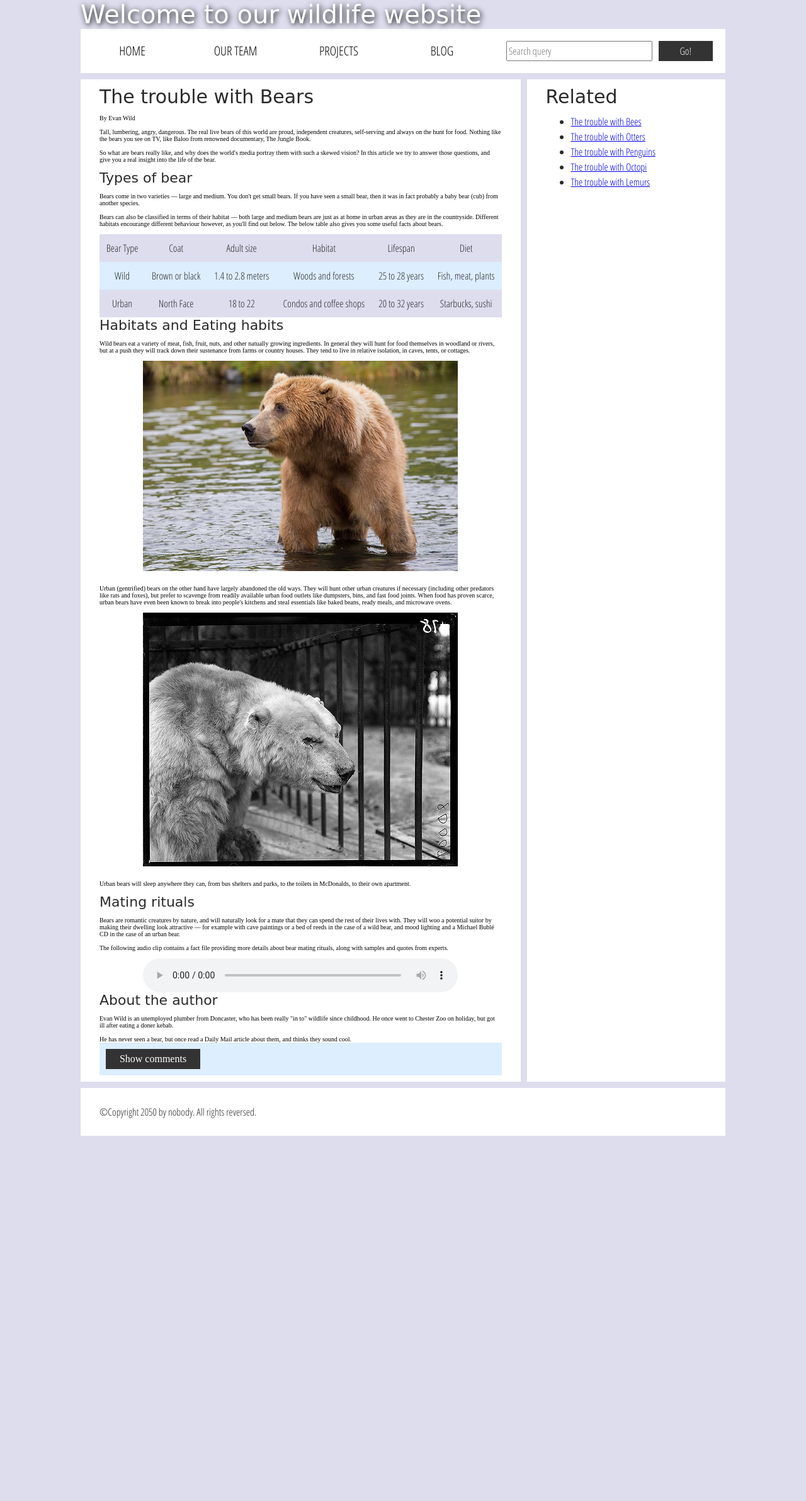
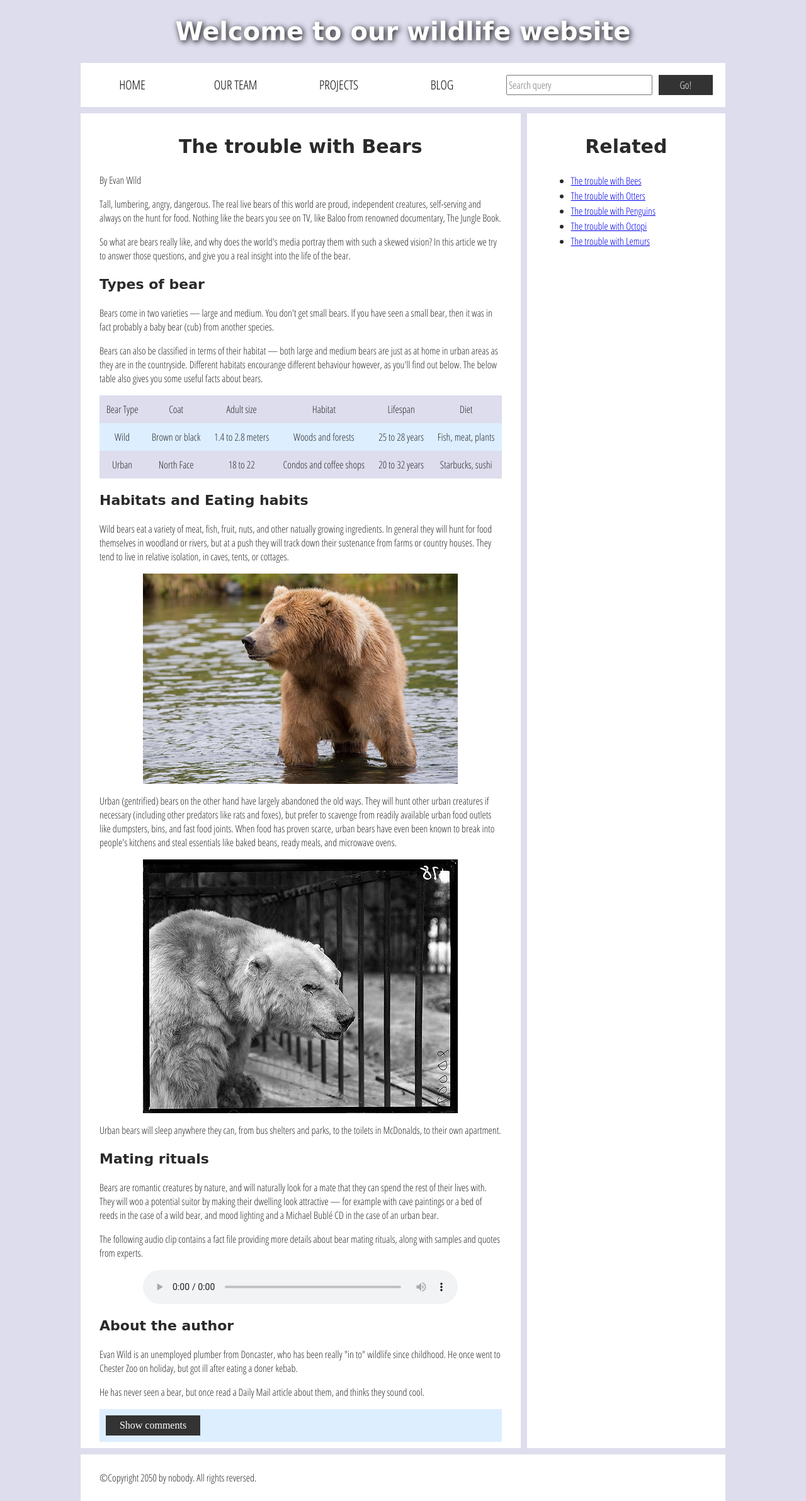
Before and after one commit to Westley-Foster/WFoster_CS408_Module5, a website: page index.html in a window 1280 px wide. Shown: the whole page at 63% size. Before the commit the page ends 1804 px from the top, so only its background shows below. Drawn offline with Linux system fonts and the light colour scheme; files whose address does not match are found by name; a web font is replaced by a local one.

Commit message:
Finished up to Images section of assignment. Updated index.html, style.css, and README

```diff
--- a/css/style.css
+++ b/css/style.css
@@ -18,16 +18,35 @@ body {
 
 /* || typography */
 
+/* The headers replacing the font[size=""] sections */
+h1 {
+  font-size: 4rem;
+  text-align: center;
+  font-family: 'Sonsie One', cursive;
+  color: white;
+  text-shadow: 2px 2px 10px black;
+}
+
+h2 {
+  font-size: 3rem;
+  text-align: center;
+  font-family: 'Sonsie One', cursive;
+  color: #2a2a2a;
+}
+
+h3 {
+  font-size: 2.2rem;
+  font-family: 'Sonsie One', cursive;
+  color: #2a2a2a;
+}
+
+/* font-size 7 is webpage title h1, 6 is the article title h2, and 5 is the subsections h3 */
 font[size="7"], font[size="6"], font[size="5"] {
   font-family: 'Sonsie One', cursive;
   color: #2a2a2a;
 }
 
-p, input, li, table, label {
-  font-family: 'Open Sans Condensed', sans-serif;
-  color: #2a2a2a;
-}
-
+/* The main header (title) */
 font[size="7"] {
   font-size: 4rem;
   text-align: center;
@@ -35,26 +54,104 @@ font[size="7"] {
   text-shadow: 2px 2px 10px black;
 }
 
+/* article title h2 "The trouble with bears" */
 font[size="6"] {
   font-size: 3rem;
   text-align: center;
 }
 
+/* subection titles h3 "types of bear, habitats and eating, etc" */
 font[size="5"] {
   font-size: 2.2rem;
 }
 
-p, li, table {
+/* Paragraph content */
+p {
+  font-size: 1.6rem;
+  font-family: 'open Sans Condensed', sans-serif;
+  color: #2a2a2a;
+}
+
+/* The table contents */
+/*p,*/input, li, table, label {
+  font-family: 'Open Sans Condensed', sans-serif;
+  color: #2a2a2a;
+}
+
+/*p, */li, table {
   font-size: 1.6rem;
   line-height: 1.5;
 }
 
+/* Table styling */
+
+table {
+  width: 100%;
+  background-color: #dde;
+  border-collapse: collapse;
+}
+
+th, td {
+  padding: 10px;
+}
+
+td {
+  text-align: center;
+}
+
+th[scope="col"] {
+  border-bottom: 1px solid black;
+}
+
+tbody tr:nth-child(odd) {
+  background-color: #def;
+}
+
 /* || header layout */
+
+/* nav content */
+nav {
+  background-color: #FFFFFF;
+  height: 50px;
+  display: flex;
+  padding: 1% 0;
+  margin-bottom: 10px;
+}
+
+nav ul {
+  padding: 0;
+  list-style-type: none;
+  flex: 2;
+  display: flex;
+}
+
+nav li {
+  display: inline;
+  text-align: center;
+  flex: 1;
+}
+
+nav a {
+  display: inline-block;
+  font-size: 2rem;
+  text-transform: uppercase;
+  text-decoration: none;
+  color: black;
+}
+
+nav .search {
+  flex: 1;
+  display: flex;
+  align-items: center;
+  height: 100%;
+  padding: 0 2em;
+}
 
 div[class="nav"], article, footer, .secondary {
   background-color: #FFFFFF;
 }
 
+/* The main paragraph content and the form text */
 article, footer, .secondary {
   padding: 10px 30px;
 }
@@ -135,29 +232,6 @@ footer {
   margin-top: 10px;
 }
 
-/* Table styling */
-
-table {
-  width: 100%;
-  background-color: #dde;
-  border-collapse: collapse;
-}
-
-th, td {
-  padding: 10px;
-}
-
-td {
-  text-align: center;
-}
-
-th[scope="col"] {
-  border-bottom: 1px solid black;
-}
-
-tbody tr:nth-child(odd) {
-  background-color: #def;
-}
 
 /* styling content images and audio */
 
--- a/index.html
+++ b/index.html
@@ -14,11 +14,10 @@
   </head>
 
   <body>
-    <div class="header">
-      <font size="7">Welcome to our wildlife website</font>
-    </div>
+    <h1>Welcome to our wildlife website</h1>
 
-    <div class="nav">
+    <!-- Replaced original div class ="nav" with an actual <nav> element -->
+    <nav>
       <ul>
         <li><a href="#">Home</a></li>
         <li><a href="#">Our team</a></li>
@@ -30,24 +29,22 @@
         <input type="search" name="q" placeholder="Search query">
         <input type="submit" value="Go!">
       </form>
-    </div>
+    </nav>
 
     <main>
       <article>
-        <font size="6">The trouble with Bears</font>
-        <br><br>
-        By Evan Wild
-        <br><br>
-        Tall, lumbering, angry, dangerous. The real live bears of this world are proud, independent creatures, self-serving and always on the hunt for food. Nothing like the bears you see on TV, like Baloo from renowned documentary, The Jungle Book.
-        <br><br>
-        So what are bears really like, and why does the world's media portray them with such a skewed vision? In this article we try to answer those questions, and give you a real insight into the life of the bear.
-        <br><br>
-        <font size="5">Types of bear</font>
-        <br><br>
-        Bears come in two varieties — large and medium. You don't get small bears. If you have seen a small bear, then it was in fact probably a baby bear (cub) from another species.
-        <br><br>
-        Bears can also be classified in terms of their habitat — both large and medium bears are just as at home in urban areas as they are in the countryside. Different habitats encourange different behaviour however, as you'll find out below. The below table also gives you some useful facts about bears.
-        <br><br>
+        <h2>The trouble with Bears</h2>
+
+        <p>By Evan Wild </p>
+
+        <p>Tall, lumbering, angry, dangerous. The real live bears of this world are proud, independent creatures, self-serving and always on the hunt for food. Nothing like the bears you see on TV, like Baloo from renowned documentary, The Jungle Book.</p>
+        <p>So what are bears really like, and why does the world's media portray them with such a skewed vision? In this article we try to answer those questions, and give you a real insight into the life of the bear.</p>
+
+        <h3>Types of bear</h3>
+
+        <p>Bears come in two varieties — large and medium. You don't get small bears. If you have seen a small bear, then it was in fact probably a baby bear (cub) from another species.</p>
+        <p>Bears can also be classified in terms of their habitat — both large and medium bears are just as at home in urban areas as they are in the countryside. Different habitats encourange different behaviour however, as you'll find out below. The below table also gives you some useful facts about bears.</p>
+
         <table>
           <thead>
             <tr>
@@ -79,24 +76,24 @@
           </tbody>
         </table>
 
-        <font size="5">Habitats and Eating habits</font>
-        <br><br>
-        Wild bears eat a variety of meat, fish, fruit, nuts, and other natually growing ingredients. In general they will hunt for food themselves in woodland or rivers, but at a push they will track down their sustenance from farms or country houses. They tend to live in relative isolation, in caves, tents, or cottages.
-        <br><br>
-        <img src="media/wild-bear.jpg">
-        <br><br>
-        Urban (gentrified) bears on the other hand have largely abandoned the old ways. They will hunt other urban creatures if necessary (including other predators like rats and foxes), but prefer to scavenge from readily available urban food outlets like dumpsters, bins, and fast food joints. When food has proven scarce, urban bears have even been known to break into people's kitchens and steal essentials like baked beans, ready meals, and microwave ovens.
-        <br><br>
-        <img src="media/urban-bear.jpg">
-        <br><br>
-        Urban bears will sleep anywhere they can, from bus shelters and parks, to the toilets in McDonalds, to their own apartment.
-        <br><br>
-        <font size="5">Mating rituals</font>
-        <br><br>
-        Bears are romantic creatures by nature, and will naturally look for a mate that they can spend the rest of their lives with. They will woo a potential suitor by making their dwelling look attractive — for example with cave paintings or a bed of reeds in the case of a wild bear, and mood lighting and a Michael Bublé CD in the case of an urban bear.
-        <br><br>
-        The following audio clip contains a fact file providing more details about bear mating rituals, along with samples and quotes from experts.
-        <br><br>
+        <h3>Habitats and Eating habits</h3>
+
+        <p>Wild bears eat a variety of meat, fish, fruit, nuts, and other natually growing ingredients. In general they will hunt for food themselves in woodland or rivers, but at a push they will track down their sustenance from farms or country houses. They tend to live in relative isolation, in caves, tents, or cottages.</p>
+
+        <!-- Made images more accessible by adding aria labels and ID's to relative paragraphs -->
+        <img src="media/wild-bear.jpg" alt="Wild brown bear standing in water." title="Wild brown bear">
+
+        <p>Urban (gentrified) bears on the other hand have largely abandoned the old ways. They will hunt other urban creatures if necessary (including other predators like rats and foxes), but prefer to scavenge from readily available urban food outlets like dumpsters, bins, and fast food joints. When food has proven scarce, urban bears have even been known to break into people's kitchens and steal essentials like baked beans, ready meals, and microwave ovens.</p>
+
+        <img src="media/urban-bear.jpg" alt="Urban bear sitting in a cage" title="Urban bear">
+
+        <p>Urban bears will sleep anywhere they can, from bus shelters and parks, to the toilets in McDonalds, to their own apartment.</p>
+
+        <h3>Mating rituals</h3>
+
+        <p>Bears are romantic creatures by nature, and will naturally look for a mate that they can spend the rest of their lives with. They will woo a potential suitor by making their dwelling look attractive — for example with cave paintings or a bed of reeds in the case of a wild bear, and mood lighting and a Michael Bublé CD in the case of an urban bear.</p>
+        <p>The following audio clip contains a fact file providing more details about bear mating rituals, along with samples and quotes from experts.</p>
+
         <audio controls>
           <source src="media/bear.mp3" type="audio/mp3">
           <source src="media/bear.ogg" type="audio/ogg">
@@ -104,55 +101,49 @@
         </audio>
 
         <aside>
+          <h3>About the author</h3>
 
-          <font size="5">About the author</font>
-        <br><br>
-          Evan Wild is an unemployed plumber from Doncaster, who has been really "in to" wildlife since childhood. He once went to Chester Zoo on holiday, but got ill after eating a doner kebab.
-        <br><br>
-          He has never seen a bear, but once read a Daily Mail article about them, and thinks they sound cool.
+          <p>Evan Wild is an unemployed plumber from Doncaster, who has been really "in to" wildlife since childhood. He once went to Chester Zoo on holiday, but got ill after eating a doner kebab.</p>
+          <p>He has never seen a bear, but once read a Daily Mail article about them, and thinks they sound cool.</p>
+        </aside>
 
-        </aside>
         <section class="comments">
           <div class="show-hide">Show comments</div>
 
           <div class="comment-wrapper">
 
-            <font size="6">Add comment</font>
+            <h2>Add comment</h2>
 
             <form class="comment-form">
               <div class="flex-pair">
-                Your name:
+                <p>Your name:</p>
                 <input type="text" name="name" id="name" placeholder="Enter your name">
               </div>
+
               <div class="flex-pair">
-                Your comment:
+                <p>Your comment:</p>
                 <input type="text" name="comment" id="comment" placeholder="Enter your comment">
               </div>
+
               <div>
                 <input type="submit" value="Submit comment">
               </div>
             </form>
 
-            <font size="6">Comments</font>
+            <h2>Comments</h2>
 
             <ul class="comment-container">
-
               <li>
-
                 <p>Bob Fossil</p>
-
                 <p>Oh I am so glad you taught me all about the big brown angry guys in the woods. With their sniffing little noses and their bad attitudes, they can sure be a menace — I was thinking of putting them all in a truck and driving them outta here. I run a zoo, you know.</p>
-
               </li>
-
             </ul>
-
           </div>
         </section>
       </article>
 
       <div class="secondary">
-        <font size="6">Related</font>
+        <h2>Related</h2>
 
         <ul>
           <li><a href="#">The trouble with Bees</a></li>
```
Also changed, not shown: README.md.
